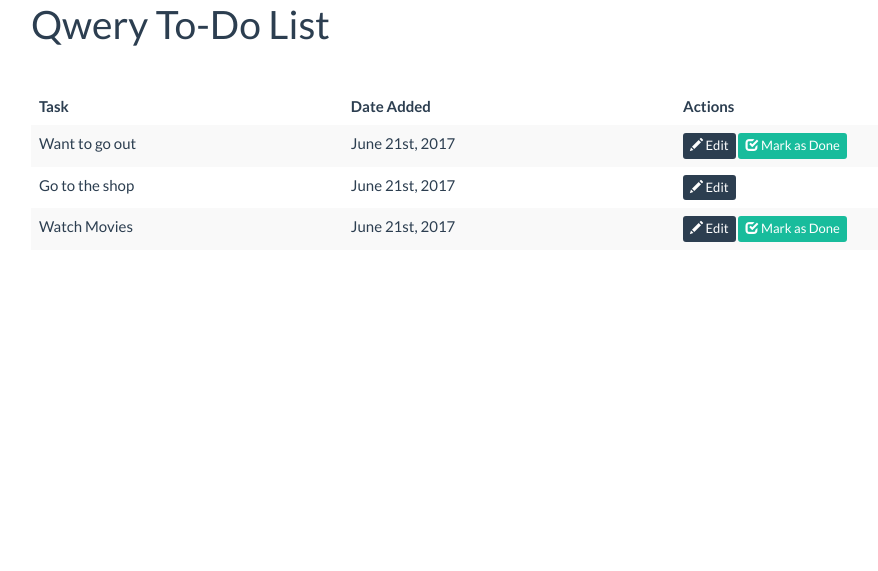
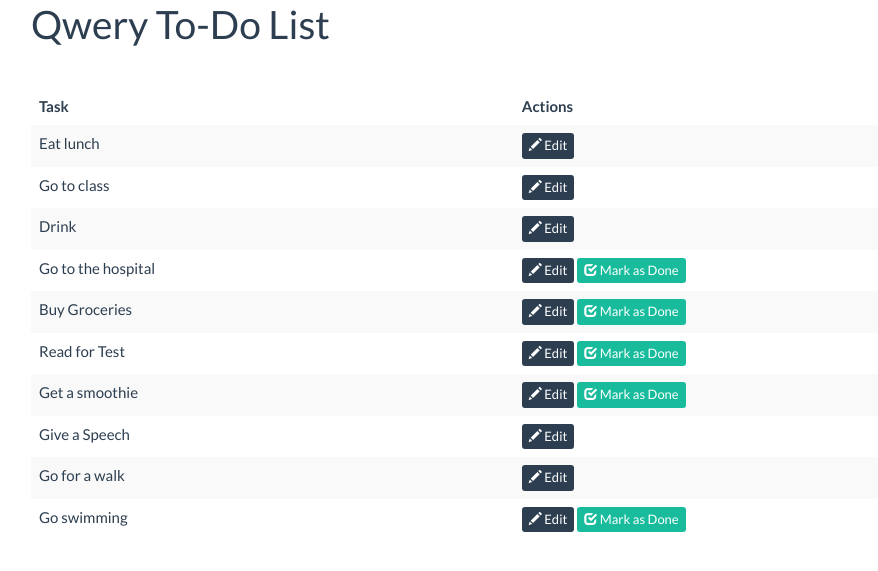
Before and after one commit to gbozee/qwery-practise, a Flask app: page /home in a window 1280 px wide. Shown: the part 60-631 px from the top of the page, without its empty margins (39-917 px from the left). Run offline with Flask 2, Linux system fonts and the light colour scheme; data comes from the database, SQL or seed files in the repository; both versions use the stored data as it was after the commit; some libraries are stand-ins or nearby versions.

```diff
--- a/src/forms.py
+++ b/src/forms.py
@@ -1,13 +1,13 @@
 from flask_wtf import FlaskForm
 from .models import TodoList
-from wtforms import StringField, SelectField
+from wtforms import StringField, BooleanField
 from wtforms.validators import DataRequired
 from wtforms.widgets import TextArea
 
 class TodoForm(FlaskForm):
     title = StringField("Title", validators=[DataRequired()])
-    status = SelectField('Status', choices=[('U', 'Undone'), ('D','Done')])
+    status = BooleanField('Status')
 
     def save(self):
         TodoList.create(title=self.data['title'],
-        status=(True if self.data['status'] == 'D' else False))
+        status=self.data['status'])
--- a/src/templates/home.html
+++ b/src/templates/home.html
@@ -24,19 +24,17 @@
   <thead>
     <tr>
       <th>Task</th>
-      <th>Date Added</th>
       <th>Actions</th>
     </tr>
 
   </thead>
   <tbody>
-    {% for list in todos %}
+    {% for todo in todos %}
     <tr>
-      <td>{{list.title}}</td>
-      <td>{{list.date}}</td>
+      <td>{{todo.title}}</td>
             <td>
         <a href="{{url_for('home', id=id)}}" class="btn btn-primary btn-xs" role="button"><span class="glyphicon glyphicon-pencil"></span> Edit</a>
-        {% if not list.completed %}
+        {% if not todo.status %}
  <a href="{{url_for('home', id=id)}}" class="btn btn-success btn-xs" role="button"><span class="glyphicon glyphicon-check"></span> Mark as Done</a>
         {% endif %}
 
--- a/src/views.py
+++ b/src/views.py
@@ -1,14 +1,11 @@
 from flask import Flask,render_template,redirect,request
 from src import app
+from .models import TodoList
 from .forms import TodoForm
 
 @app.route('/home')
 def home():
-    todos= [
-        {"title": "Want to go out", "date": "June 21st, 2017","completed":False},
-        {"title": "Go to the shop", "date": "June 21st, 2017","completed":True},
-        {"title": "Watch Movies", "date": "June 21st, 2017","completed":False}
-    ]
+    todos = TodoList.query.all()
     return render_template("home.html",todos=todos)
 
 
```
Also changed, not shown: database.db.
